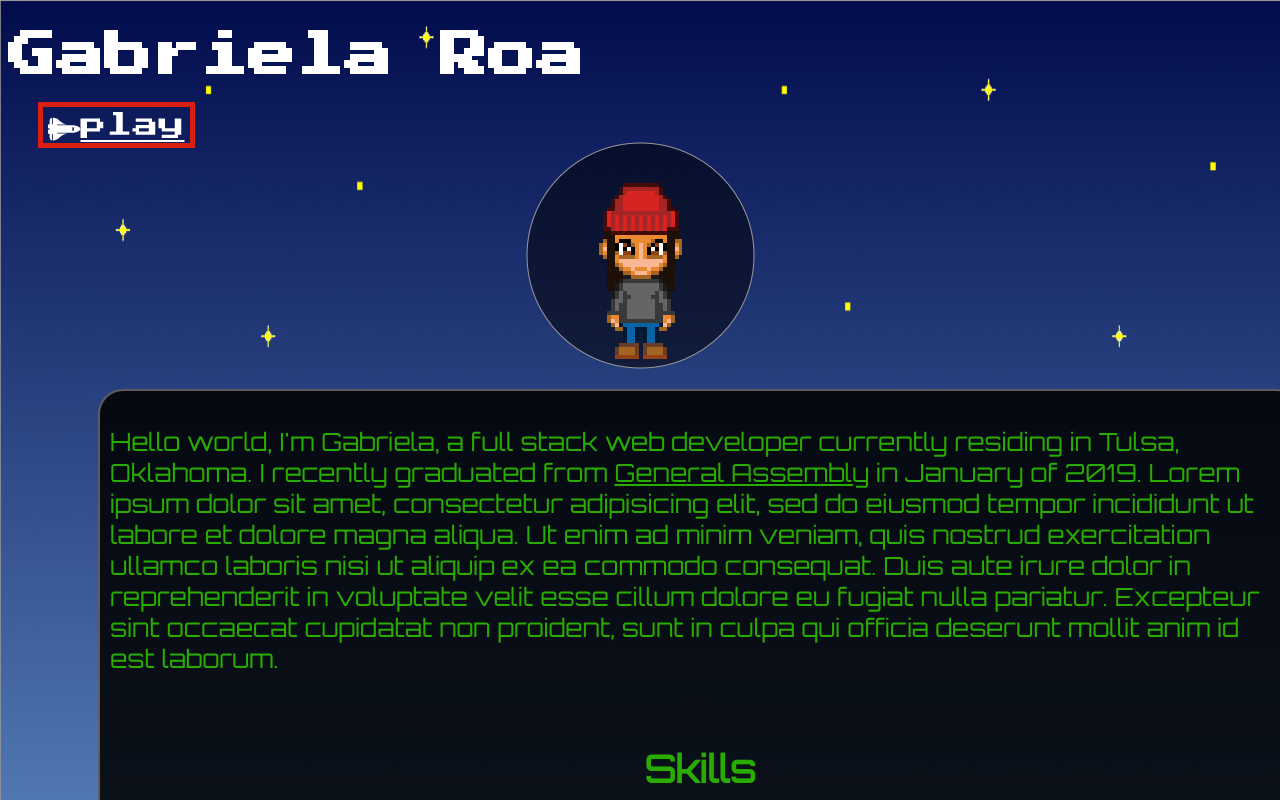
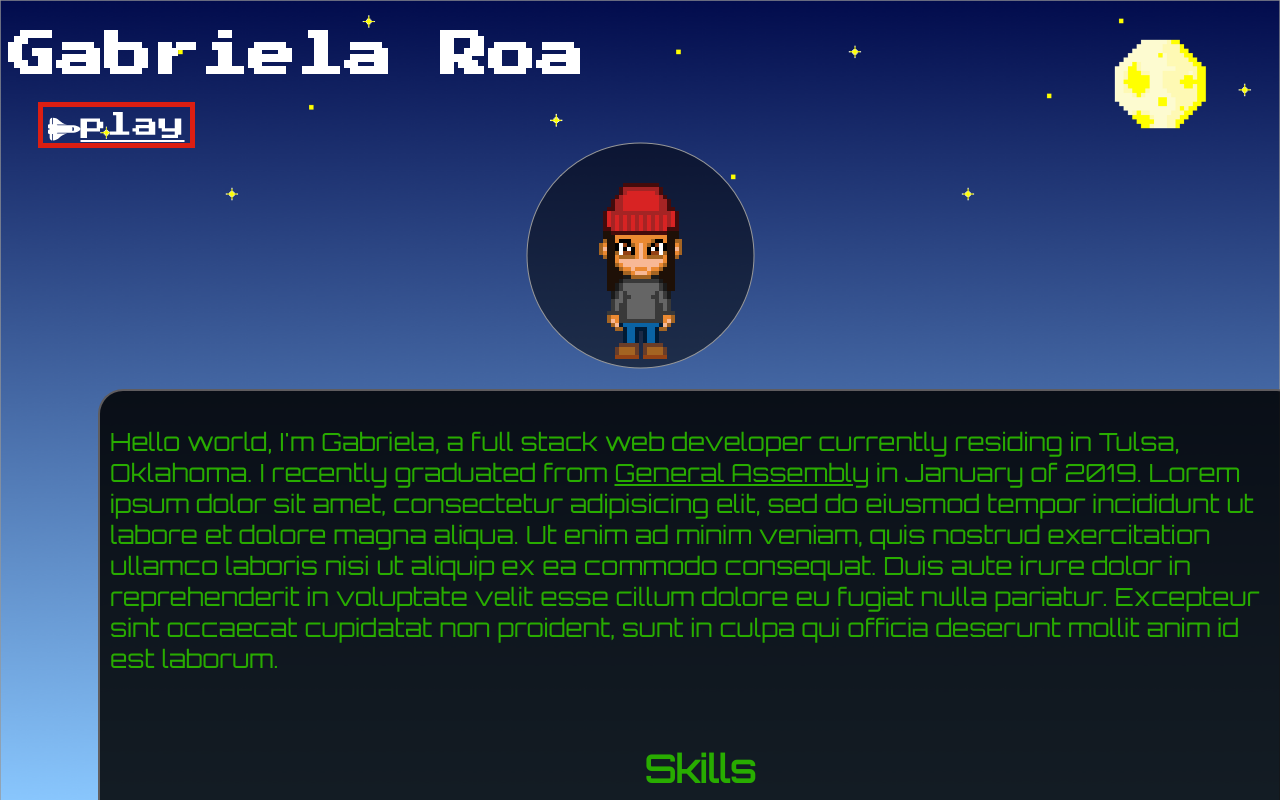
Before and after one commit to gabaza/gabaza, a plain HTML site: page index.html in a window 1280 px wide. Shown: the top 800 px of the page. Drawn offline with Linux system fonts and the light colour scheme; a web font is replaced by a local one.

Commit message:
testing space with play button

```diff
--- a/styles.css
+++ b/styles.css
@@ -2,7 +2,7 @@
 body {
   background-image: url(website-background1.png);
   background-repeat: no-repeat;
-  background-size: 1480px 1400px;
+  background-size: cover;
   color: white;
   font-family: 'Russo One', sans-serif;
 
@@ -19,8 +19,8 @@ body {
   font-size: 26px;
   margin-left: 30px;
   border: solid 5px rgb(219, 30, 18);
- transition: 0.6s linear;
- font-family: 'Press Start 2P', cursive;
+  transition: 0.6s linear;
+  font-family: 'Press Start 2P', cursive;
 
 }
 
```
